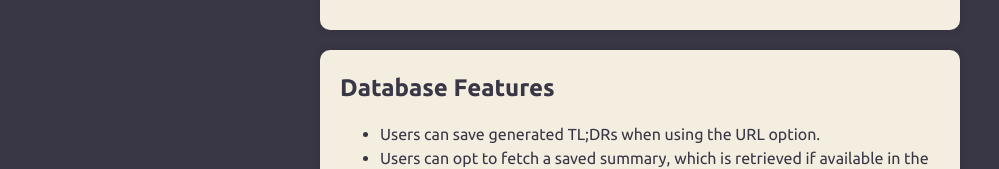
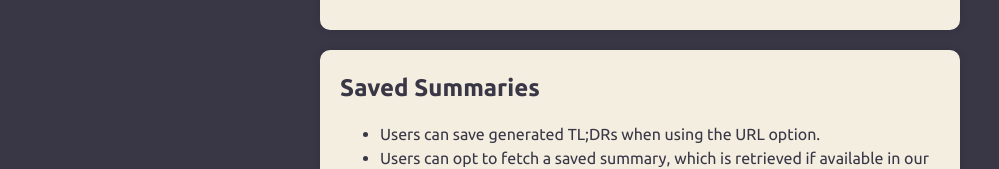
Before and after one commit to pratham-jaiswal/tldr-ai, a React (Create React App) app: page /about in a window 1280 px wide. Shown: the part 768-937 px from the top of the page, without its empty margins (0-999 px from the left). Built offline with nearby package versions, Linux system fonts and the light colour scheme.

Commit message:
Rename title

```diff
--- a/src/Components/about.js
+++ b/src/Components/about.js
@@ -21,11 +21,11 @@ export default function About() {
       list: ["OpenAI GPT-4o mini", "Cohere Command R"],
     },
     {
-      title: "Database Features",
+      title: "Saved Summaries",
       content: "",
       list: [
         "Users can save generated TL;DRs when using the URL option.",
-        "Users can opt to fetch a saved summary, which is retrieved if available in the database.",
+        "Users can opt to fetch a saved summary, which is retrieved if available in our database.",
       ],
     },
     {
```
